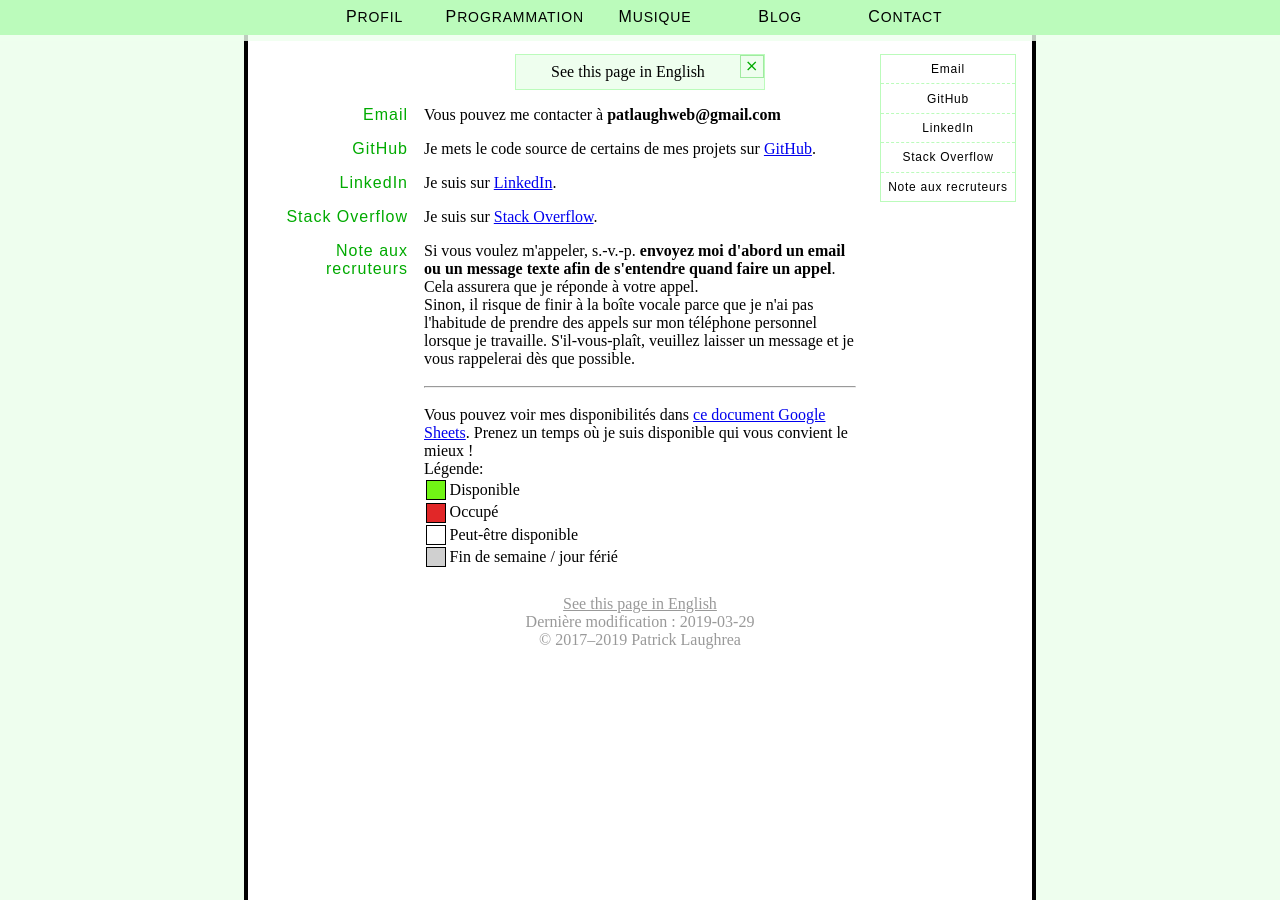
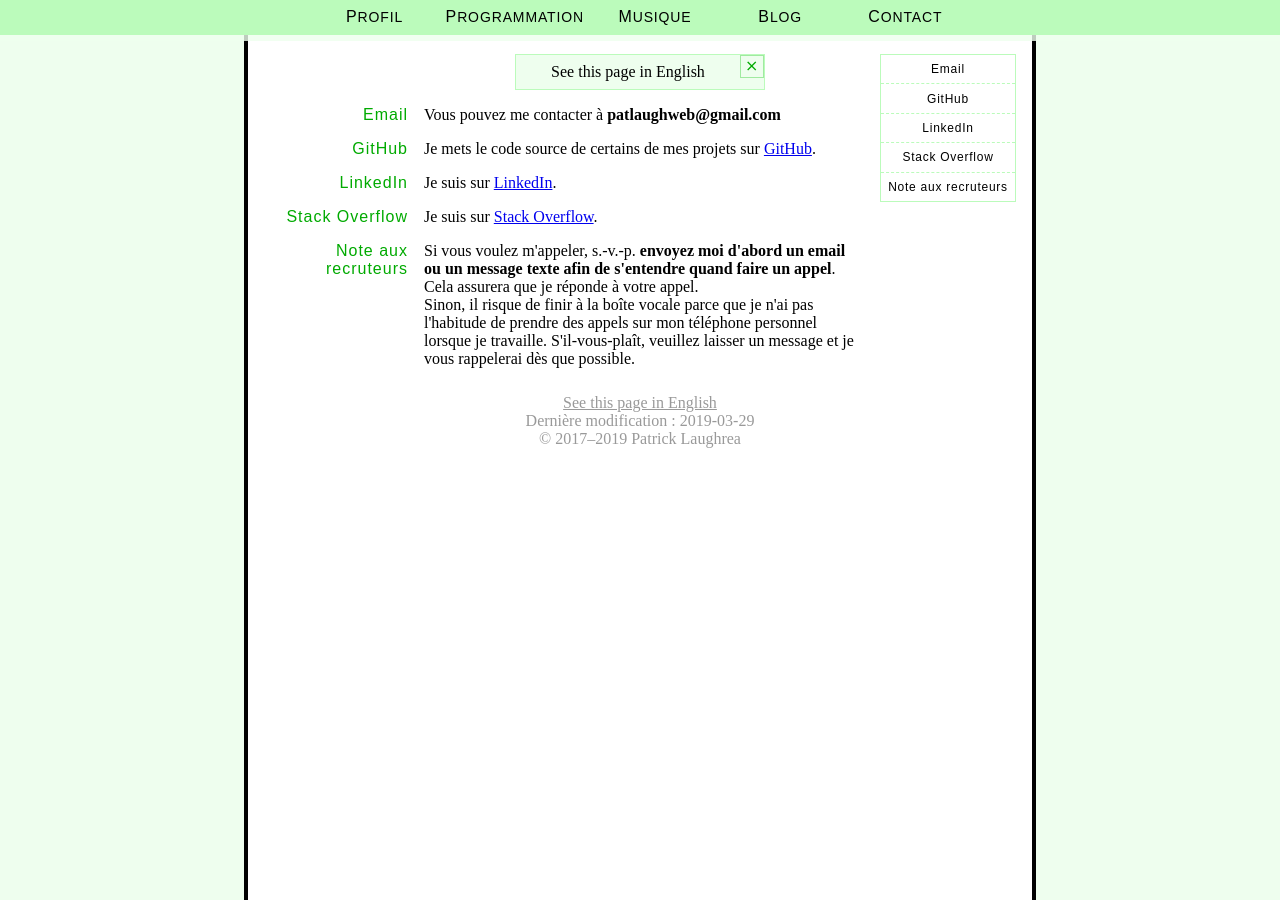
Before and after one commit to Pat-Laugh/pat-laugh.github.io, a Jekyll site: the page built from fr/contact.html, in a window 1280 px wide. Built offline with Jekyll 4.4.1, drawn with Linux system fonts in a browser that asks for light colours.

Commit message:
Remove unnecessary details

```diff
--- a/fr/contact.html
+++ b/fr/contact.html
@@ -28,14 +28,4 @@ content_list:
     prendre des appels sur mon téléphone personnel lorsque je travaille.
     S'il-vous-plaît, veuillez laisser un message et je vous rappelerai dès que
     possible.
-    <div class="noprint"><br><hr><br>
-    Vous pouvez voir mes disponibilités dans <a href="https://docs.google.com/spreadsheets/d/e/2PACX-1vQVqp7405aNVq8HP7cGzNEkk2rCfj5DRjV_ikYbujkTr4gDVAq2nUf3sLo-GvUCM8LsW9KG2ZOf-T10/pubhtml" target="_blank">ce document Google Sheets</a>.
-    Prenez un temps où je suis disponible qui vous convient le mieux&nbsp;!
-    <br>Légende:
-    <table class="contact-availability">
-        <tr><td class="yes">&nbsp;</td><td>Disponible</td></tr>
-        <tr><td class="no">&nbsp;</td><td>Occupé</td></tr>
-        <tr><td class="maybe">&nbsp;</td><td>Peut-être disponible</td></tr>
-        <tr><td class="weekend">&nbsp;</td><td>Fin de semaine / jour férié</td></tr>
-    </table></div>
 ---
```
Also changed, not shown: en/contact.html (+0 -10 lines).
